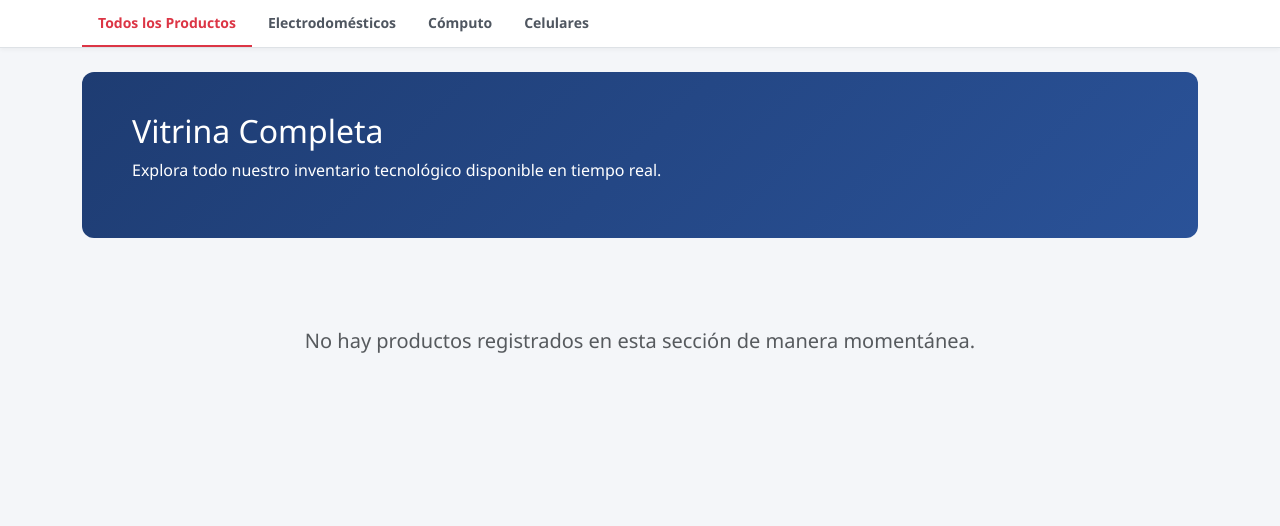
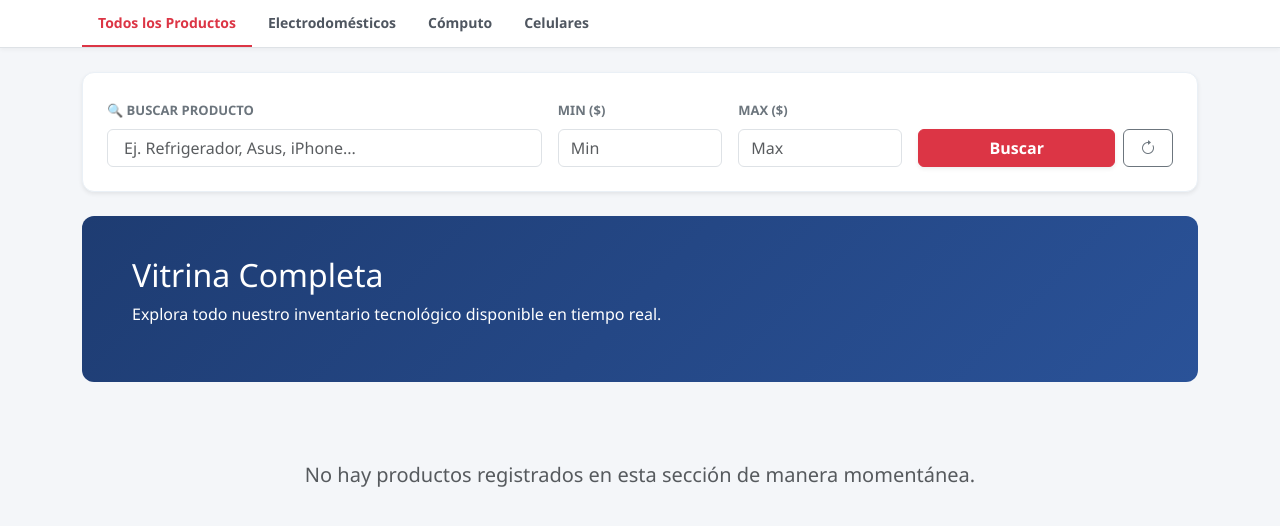
Before and after one commit to josevargasv-blip/eltrodomesticosDB, a Flask app: page /products in a window 1280 px wide. Shown: the part 72-598 px from the top of the page. Run offline with Flask 3, Linux system fonts and the light colour scheme; data that the repository does not hold is empty; some libraries are stand-ins or nearby versions.

Commit message:
Feat: Se agrega el buscador de productos

```diff
--- a/routes/product.py
+++ b/routes/product.py
@@ -9,9 +9,13 @@ from services.product import (
 product_blueprint = Blueprint('product', __name__)
 
 # 1. PANEL PRINCIPAL
-@product_blueprint.route('/', methods=['GET'])
+@product_blueprint.route('/products', methods=['GET'])
 def list_products():
+    # Llamamos al servicio que ya tiene la lógica de búsqueda y filtros dinámicos
+    from services.product import get_products_list_service
     products = get_products_list_service()
+
+    # Enviamos los productos filtrados a tu plantilla HTML
     return render_template('products_list.html', products=products)
 
 # 2. HU-01: Formulario para añadir nuevos productos
--- a/templates/products_list.html
+++ b/templates/products_list.html
@@ -18,7 +18,7 @@
         .banner-computo { background: linear-gradient(135deg, #2ecc71 0%, #27ae60 100%); }
         .banner-celulares { background: linear-gradient(135deg, #9b59b6 0%, #8e44ad 100%); }
 
-        .promo-banner { border-radius: 12px; color: white; padding: 40px 50px; margin-bottom: 40px; }
+        .promo-banner { border-radius: 12px; color: white; padding: 40px 50px; margin-bottom: 30px; }
         .product-card { background: #ffffff; border: 1px solid #eaf0f6; border-radius: 10px; transition: transform 0.2s; height: 100%; display: flex; flex-direction: column; justify-content: space-between; }
         .product-card:hover { transform: translateY(-5px); box-shadow: 0 10px 20px rgba(0,0,0,0.08); }
         .img-container { height: 220px; padding: 20px; display: flex; align-items: center; justify-content: center; background: #fff; border-bottom: 1px solid #f4f6f9; }
@@ -27,6 +27,9 @@
         .product-title { font-size: 16px; font-weight: 600; color: #1a202c; min-height: 44px; }
         .product-desc { font-size: 13px; color: #65676b; min-height: 38px; margin-bottom: 15px; }
         .product-price { font-size: 22px; font-weight: 800; color: #dc3545; }
+
+        /* Estilo personalizado para la sección de filtrado avanzado */
+        .filter-card { background-color: #ffffff; border: 1px solid #eaf0f6; border-radius: 12px; }
     </style>
 </head>
 <body>
@@ -43,7 +46,7 @@
     <div class="category-bar border-bottom">
         <div class="container">
             <div class="d-flex justify-content-start">
-                <a href="/products" class="category-link {% if categoria_actual == 'todos' %}active{% endif %}">Todos los Productos</a>
+                <a href="/products" class="category-link {% if categoria_actual == 'todos' or not categoria_actual %}active{% endif %}">Todos los Productos</a>
                 <a href="/category/electrodomesticos" class="category-link {% if categoria_actual == 'electrodomesticos' %}active{% endif %}">Electrodomésticos</a>
                 <a href="/category/computo" class="category-link {% if categoria_actual == 'computo' %}active{% endif %}">Cómputo</a>
                 <a href="/category/celulares" class="category-link {% if categoria_actual == 'celulares' %}active{% endif %}">Celulares</a>
@@ -53,7 +56,46 @@
 
     <main class="container my-4">
 
-        {% if categoria_actual == 'todos' %}
+        <div class="card filter-card mb-4 shadow-sm">
+            <div class="card-body p-4">
+                <form method="GET" action="/products" class="row g-3">
+
+                    <div class="col-md-5">
+                        <label for="search" class="form-label fw-bold text-secondary text-sm" style="font-size: 13px;">🔍 BUSCAR PRODUCTO</label>
+                        <div class="input-group">
+                            <input type="text" class="form-control px-3" id="search" name="search"
+                                   placeholder="Ej. Refrigerador, Asus, iPhone..." value="{{ request.args.get('search', '') }}">
+                        </div>
+                    </div>
+
+                    <div class="col-md-2">
+                        <label for="precio_min" class="form-label fw-bold text-secondary" style="font-size: 13px;">MIN ($)</label>
+                        <input type="number" step="0.01" class="form-control" id="precio_min" name="precio_min"
+                               placeholder="Min" value="{{ request.args.get('precio_min', '') }}">
+                    </div>
+
+                    <div class="col-md-2">
+                        <label for="precio_max" class="form-label fw-bold text-secondary" style="font-size: 13px;">MAX ($)</label>
+                        <input type="number" step="0.01" class="form-control" id="precio_max" name="precio_max"
+                               placeholder="Max" value="{{ request.args.get('precio_max', '') }}">
+                    </div>
+
+                    {% if categoria_actual and categoria_actual != 'todos' %}
+                        <input type="hidden" name="category" value="{{ categoria_actual }}">
+                    {% endif %}
+
+                    <div class="col-md-3 d-flex align-items-end gap-2">
+                        <button type="submit" class="btn btn-danger w-100 fw-bold shadow-sm">Buscar</button>
+                        <a href="/products" class="btn btn-outline-secondary px-3" title="Limpiar Búsqueda">
+                            <i class="bi bi-arrow-clockwise"></i>
+                        </a>
+                    </div>
+
+                </form>
+            </div>
+        </div>
+
+        {% if categoria_actual == 'todos' or not categoria_actual %}
             <div class="promo-banner banner-todos"><h2>Vitrina Completa</h2><p>Explora todo nuestro inventario tecnológico disponible en tiempo real.</p></div>
         {% elif categoria_actual == 'electrodomesticos' %}
             <div class="promo-banner banner-electro"><h2>Sección Electrodomésticos</h2><p>Línea blanca, electrodomésticos de cocina y equipamiento hogareño.</p></div>
```
Also changed, not shown: services/product.py (+8 -8 lines).
